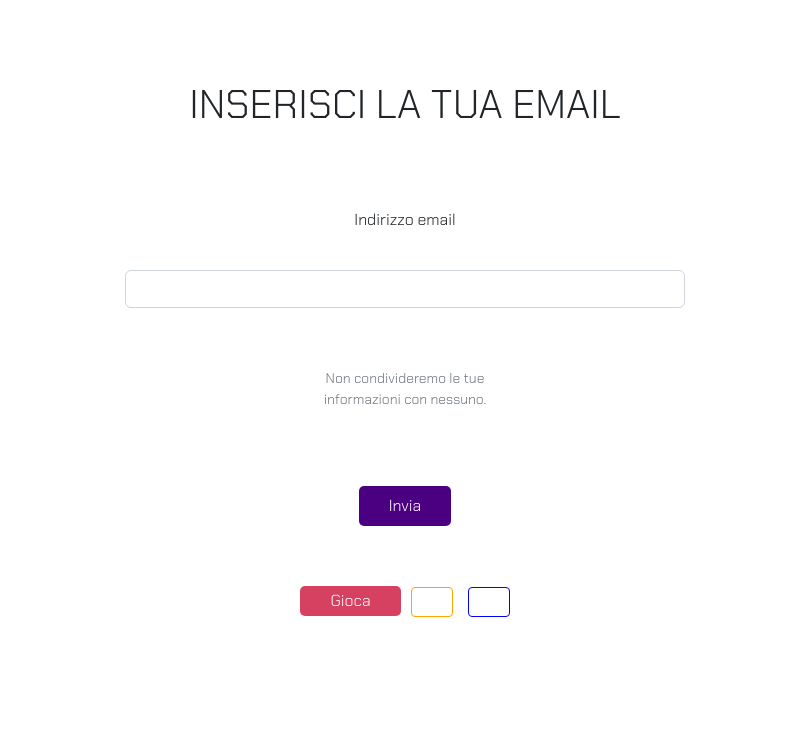
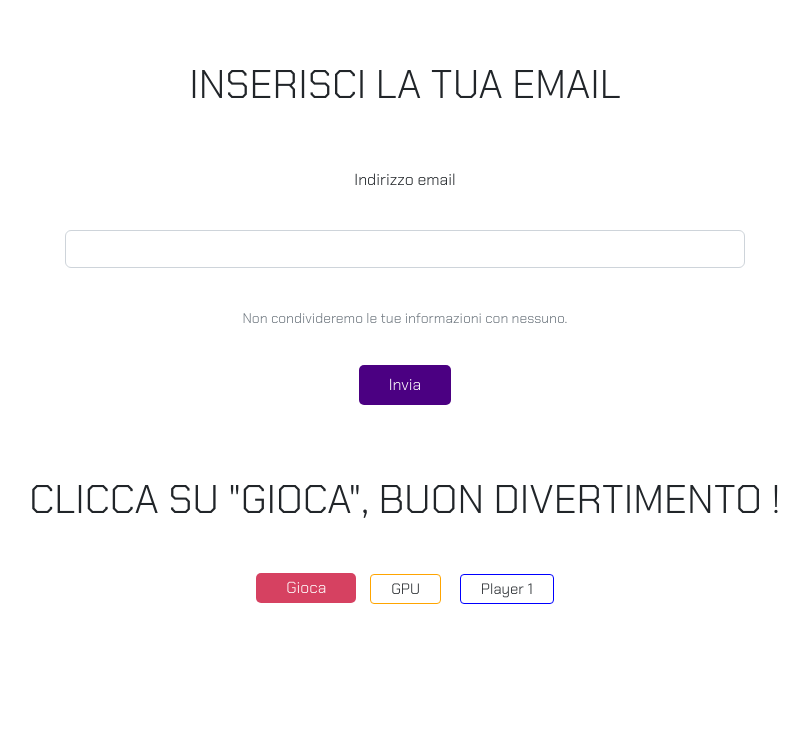
Before and after one commit to cosmo-18/js-mail-dadi, a plain HTML site: page index.html in a window 1280 px wide. Shown: the whole page, without its empty margins (235-1044 px from the left). Drawn offline with nearby package versions, Linux system fonts and the light colour scheme.

Commit message:
migliorie grafiche - all code

```diff
--- a/assets/script/main.js
+++ b/assets/script/main.js
@@ -42,10 +42,13 @@ function Ricerca() {
         for (let i=0; i<addresses.length; i++) {
             if(addresses[i]==email) {
                 console.log('trovato');
+                alert ("Operazione completata con successo !")
                 return 0;
+
             }
             else if (addresses[i]!=email) {
                  console.log('non trovato')
+                 alert ("Assicurati che la email sia coretta !")
         }
 
     }
--- a/assets/style.css
+++ b/assets/style.css
@@ -8,8 +8,8 @@ h1{
 
 div{
     text-align: center;
-    margin: 0px 180px;
-    padding: 30px 0px;
+    margin: 0px 150px;
+    padding: 10px 0px;
 }
 
 input{
--- a/index.html
+++ b/index.html
@@ -24,9 +24,10 @@
     </form>
   </div>
   <div>
+    <h1>CLICCA SU "GIOCA", BUON DIVERTIMENTO ! </h1>
         <button class="btn-sec" value="" onClick="genera()">Gioca</button>
-        <span id="random"></span>
-        <span id="player"></span>
+        <span id="random">GPU</span>
+        <span id="player">Player 1</span>
         <div id="risultato"></div>
 
   </div>
```
